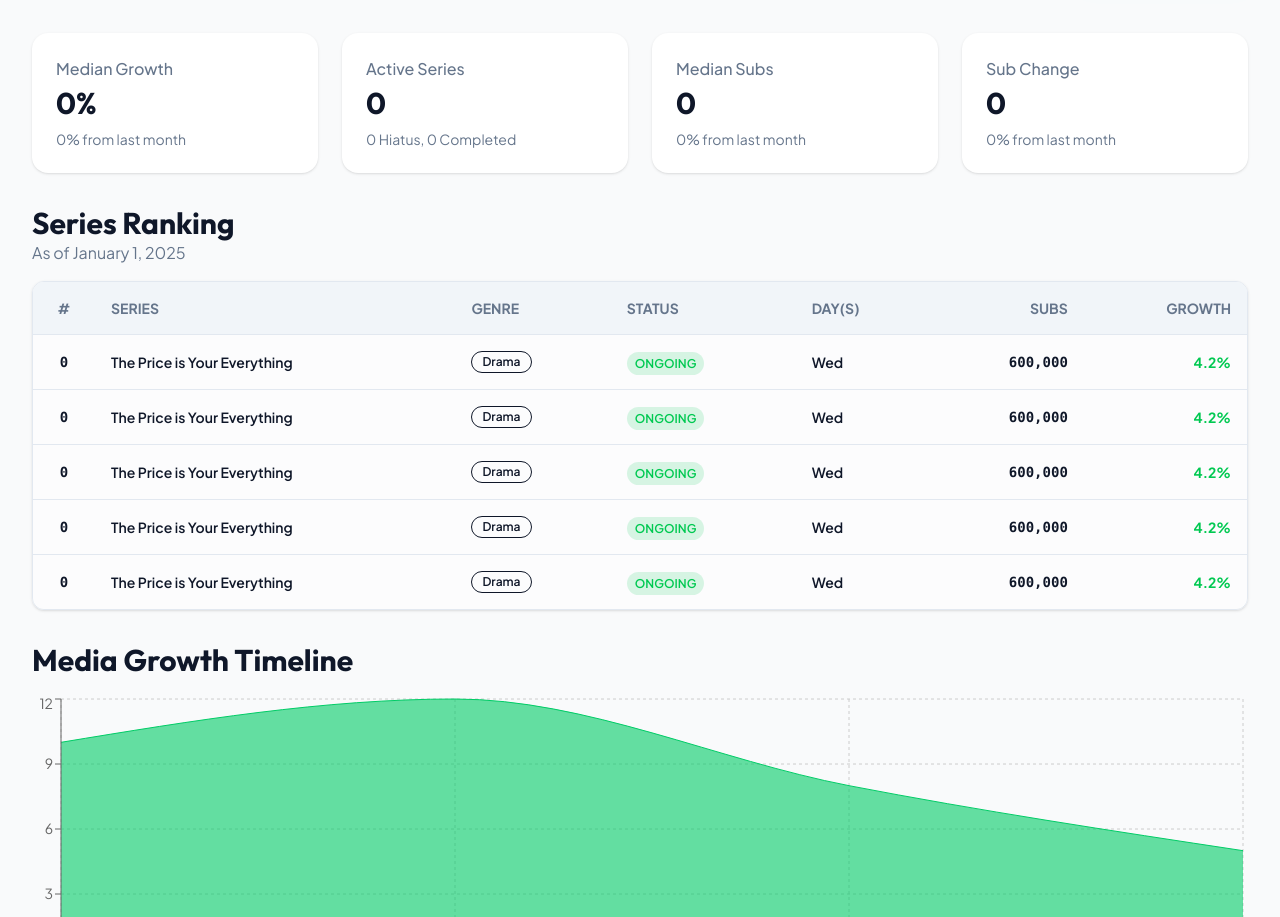
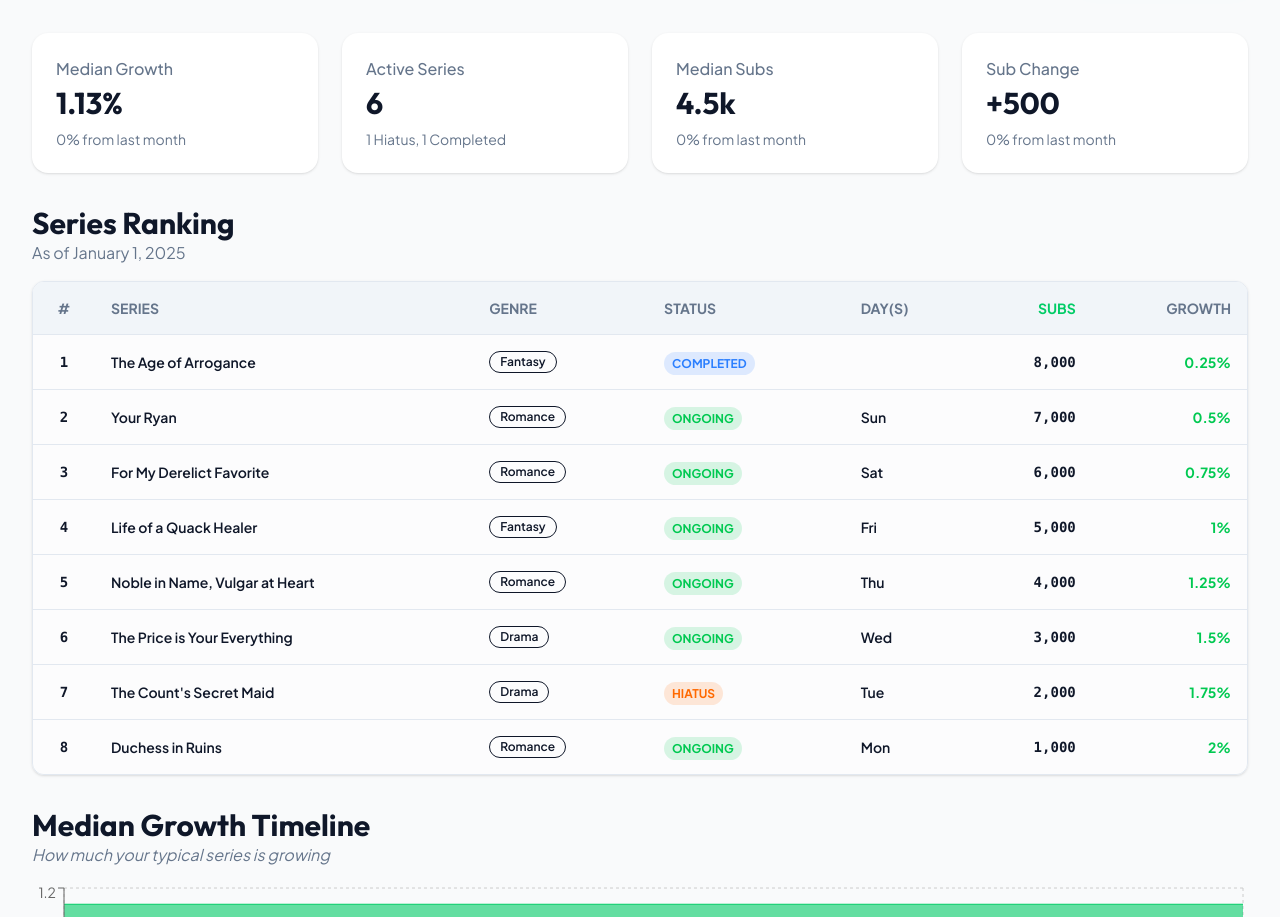
Before and after one commit to PresidentTree94/toon-track, a Next.js app: page / in a window 1280 px wide. Shown: the part 175-1092 px from the top of the page. Built offline with nearby package versions, Linux system fonts and the light colour scheme.

Commit message:
Coded most calculations on Dashboard.

```diff
--- a/app/library/page.tsx
+++ b/app/library/page.tsx
@@ -41,7 +41,7 @@ export default function Library() {
       <section className="flex flex-col md:flex-row justify-between md:items-center gap-4">
         <div className="text-center md:text-left flex-1">
           <h1>Library</h1>
-          <h4 className="mt-1">Manage and browse your 8 tracked series</h4>
+          <h4 className="mt-1">Manage and browse your <span className="font-bold">{filtered.length === data.length ? data.length : filtered.length + "/" + data.length}</span> tracked series</h4>
         </div>
         <div className="flex gap-3 text-sm">
           <div className="flex items-center gap-2 bg-card px-3 py-2 shadow-sm rounded-full flex-1 md:flex-none md:w-64 border border-transparent focus-within:border-primary">
--- a/app/page.tsx
+++ b/app/page.tsx
@@ -1,16 +1,54 @@
 "use client";
 import Stat from "@/components/Stat";
 import { Plus } from "lucide-react";
+import { useState } from "react";
 import { AreaChart, Area, XAxis, YAxis, CartesianGrid, Tooltip, ResponsiveContainer } from "recharts";
 
 export default function Home() {
 
-  const data = [
-    {month: "Jan 25", value: 10},
-    {month: "Feb 25", value: 12},
-    {month: "Mar 25", value: 8},
-    {month: "Apr 25", value: 5}
+  const toons = [
+    {title: "Duchess in Ruins", genre: "Romance", cover: "https://image-comic.pstatic.net/webtoon/833243/thumbnail/thumbnail_IMAG21_ea781ae5-07d1-478b-b9d0-86ebbfc4d9ea.jpg", status: "Ongoing", subs: 1000, lubs: 500, growth: 2, day: "Mon"},
+    {title: "The Count's Secret Maid", genre: "Drama", cover: "https://image-comic.pstatic.net/webtoon/830106/thumbnail/thumbnail_IMAG21_c2616743-6c0a-47d9-af22-bc8dfe5c7b5b.jpg", status: "Hiatus", subs: 2000, lubs: 1500, growth: 1.75, day: "Tue"},
+    {title: "The Price is Your Everything", genre: "Drama", cover: "https://image-comic.pstatic.net/webtoon/817998/thumbnail/thumbnail_IMAG21_070dfac2-b3d0-47ac-a3a6-e28e62342119.jpg", status: "Ongoing", subs: 3000, lubs: 2500, growth: 1.5, day: "Wed"},
+    {title: "Noble in Name, Vulgar at Heart", genre: "Romance", cover: "https://image-comic.pstatic.net/webtoon/839386/thumbnail/thumbnail_IMAG21_5525eed5-542b-433f-b6d5-02861139d9b9.jpg", status: "Ongoing", subs: 4000, lubs: 3500, growth: 1.25, day: "Thu"},
+    {title: "Life of a Quack Healer", genre: "Fantasy", cover: "https://image-comic.pstatic.net/webtoon/808757/thumbnail/thumbnail_IMAG21_334dccd8-0a91-4063-84b0-77f0fcb85245.jpg", status: "Ongoing", subs: 5000, lubs: 4500, growth: 1, day: "Fri"},
+    {title: "For My Derelict Favorite", genre: "Romance", cover: "https://image-comic.pstatic.net/webtoon/794155/thumbnail/thumbnail_IMAG21_02e36070-2f60-49c1-849a-ceae6e2d1847.jpg", status: "Ongoing", subs: 6000, lubs: 5500, growth: 0.75, day: "Sat"},
+    {title: "Your Ryan", genre: "Romance", cover: "https://image-comic.pstatic.net/webtoon/841490/thumbnail/thumbnail_IMAG21_83cf1102-b8b4-44e0-8ccf-44a585821ddc.jpg", status: "Ongoing", subs: 7000, lubs: 6500, growth: 0.5, day: "Sun"},
+    {title: "The Age of Arrogance", genre: "Fantasy", cover: "https://image-comic.pstatic.net/webtoon/814538/thumbnail/thumbnail_IMAG21_37b888c5-d7d7-4722-95b2-2be5687efdda.jpg", status: "Completed", subs: 8000, lubs: 7500, growth: 0.25, day: ""}
   ]
+
+  function median(values: number[]) {
+    const sorted = values.sort((a, b) => a - b);
+    const mid = Math.floor(sorted.length / 2);
+    return sorted.length % 2 !== 0 ? sorted[mid] : (sorted[mid - 1] + sorted[mid]) / 2;
+  }
+
+  const medianGrowth = median(toons.map(item => item.growth));
+  const medianSubs = median(toons.map(item => item.subs));
+  const medianSubChange = median(toons.map(item => item.subs - item.lubs));
+
+  const graphs = [
+    {title: "Median Growth Timeline", tagline: "How much your typical series is growing", data: [{month: "Jan 25", value: medianGrowth}, {month: "Feb 25", value: medianGrowth}]},
+    {title: "Median Subs Timeline", tagline: "What your typical series following looks like", data: [{month: "Jan 25", value: medianSubs}, {month: "Feb 25", value: medianSubs}]},
+    {title: "Median Sub Change Timeline", tagline: "How much your typical series gained/lost", data: [{month: "Jan 25", value: medianSubChange}, {month: "Feb 25", value: medianSubChange}]}
+  ]
+
+  const completed = toons.filter(item => item.status === "Completed").length;
+  const hiatus = toons.filter(item => item.status === "Hiatus").length;
+  const ongoing = toons.length - hiatus - completed;
+
+  const [sortKey, setSortKey] = useState<keyof typeof toons[number]>("subs");
+  const [sortedToons, setSortedToons] = useState(() => [...toons].sort((a, b) => b.subs - a.subs));
+
+  function sortBy(key: keyof typeof toons[number]) {
+    setSortKey(key);
+    const sorted = [...sortedToons].sort((a, b) => {
+      const valA = Number(a[key]);
+      const valB = Number(b[key]);
+      return valB - valA;
+    });
+    setSortedToons(sorted);
+  }
 
   return (
     <>
@@ -22,10 +60,10 @@ export default function Home() {
         <button className="bg-primary text-white px-6 py-2 flex items-center rounded-full text-sm font-bold gap-2 shadow-lg shadow-primary/20"><Plus className="h-4 w-auto" />Add Webtoon</button>
       </section>
       <section className="grid grid-cols-1 sm:grid-cols-2 lg:grid-cols-4 gap-6">
-        <Stat heading="Median Growth" number="0%" />
-        <Stat heading="Active Series" subheading="0 Hiatus, 0 Completed" />
-        <Stat heading="Median Subs" />
-        <Stat heading="Sub Change" />
+        <Stat heading="Median Growth" number={medianGrowth.toFixed(2) + "%"} />
+        <Stat heading="Active Series" number={ongoing.toString()} subheading={`${hiatus} Hiatus, ${completed} Completed`} />
+        <Stat heading="Median Subs" number={(medianSubs / 1000) + "k"} />
+        <Stat heading="Sub Change" number={medianSubChange > 0 ? "+" + medianSubChange : "-" + medianSubChange} />
       </section>
       <section>
         <h2>Series Ranking</h2>
@@ -39,64 +77,46 @@ export default function Home() {
                 <th className="text-left">Genre</th>
                 <th className="text-left">Status</th>
                 <th className="text-left">Day(s)</th>
-                <th className="text-right">Subs</th>
-                <th className="text-right">Growth</th>
+                <th className={`text-right cursor-pointer ${sortKey === "subs" && "text-primary"}`} onClick={() => sortBy("subs")}>Subs</th>
+                <th className={`text-right cursor-pointer ${sortKey === "growth" && "text-primary"}`} onClick={() => sortBy("growth")}>Growth</th>
               </tr>
             </thead>
             <tbody className="text-emph">
-              <tr className="border-t border-slate-200">
-                <td className="text-center font-bold font-mono">0</td>
-                <td className="text-left font-semibold"><div className="line-clamp-2">The Price is Your Everything</div></td>
-                <td className="text-left text-xs font-semibold"><span className="border px-2.5 py-0.5 rounded-xl inline-block">Drama</span></td>
-                <td className="text-left"><span className="text-xs font-semibold px-2 py-1 rounded-full text-green-500 bg-green-500/15">ONGOING</span></td>
-                <td className="text-left font-semibold">Wed</td>
-                <td className="text-right font-mono font-bold">600,000</td>
-                <td className="text-right text-green-500 font-bold">4.2%</td>
+              {sortedToons.map((t, index) => {
+                let statusColor;
+                switch (t.status) {
+                  case "Ongoing":
+                    statusColor = "text-green-500 bg-green-500/15";
+                    break;
+                  case "Hiatus":
+                    statusColor = "text-orange-500 bg-orange-500/15";
+                    break;
+                  case "Completed":
+                    statusColor = "text-blue-500 bg-blue-500/15"
+                    break;
+                }
+                return (
+                  <tr key={index} className="border-t border-slate-200">
+                    <td className="text-center font-bold font-mono">{index + 1}</td>
+                    <td className="text-left font-semibold"><div className="line-clamp-2">{t.title}</div></td>
+                    <td className="text-left text-xs font-semibold"><span className="border px-2.5 py-0.5 rounded-xl inline-block">{t.genre}</span></td>
+                    <td className="text-left"><span className={`text-xs font-bold px-2 py-1 rounded-full ${statusColor}`}>{t.status.toUpperCase()}</span></td>
+                    <td className="text-left font-semibold">{t.day}</td>
+                    <td className="text-right font-mono font-bold">{new Intl.NumberFormat().format(t.subs)}</td>
+                    <td className="text-right text-green-500 font-bold">{t.growth}%</td>
                   </tr>
-              <tr className="border-t border-slate-200">
-                <td className="text-center font-bold font-mono">0</td>
-                <td className="text-left font-semibold"><div className="line-clamp-2">The Price is Your Everything</div></td>
-                <td className="text-left text-xs font-semibold"><span className="border px-2.5 py-0.5 rounded-xl inline-block">Drama</span></td>
-                <td className="text-left"><span className="text-xs font-semibold px-2 py-1 rounded-full text-green-500 bg-green-500/15">ONGOING</span></td>
-                <td className="text-left font-semibold">Wed</td>
-                <td className="text-right font-mono font-bold">600,000</td>
-                <td className="text-right text-green-500 font-bold">4.2%</td>
-              </tr>
-              <tr className="border-t border-slate-200">
-                <td className="text-center font-bold font-mono">0</td>
-                <td className="text-left font-semibold"><div className="line-clamp-2">The Price is Your Everything</div></td>
-                <td className="text-left text-xs font-semibold"><span className="border px-2.5 py-0.5 rounded-xl inline-block">Drama</span></td>
-                <td className="text-left"><span className="text-xs font-semibold px-2 py-1 rounded-full text-green-500 bg-green-500/15">ONGOING</span></td>
-                <td className="text-left font-semibold">Wed</td>
-                <td className="text-right font-mono font-bold">600,000</td>
-                <td className="text-right text-green-500 font-bold">4.2%</td>
-              </tr>
-              <tr className="border-t border-slate-200">
-                <td className="text-center font-bold font-mono">0</td>
-                <td className="text-left font-semibold"><div className="line-clamp-2">The Price is Your Everything</div></td>
-                <td className="text-left text-xs font-semibold"><span className="border px-2.5 py-0.5 rounded-xl inline-block">Drama</span></td>
-                <td className="text-left"><span className="text-xs font-semibold px-2 py-1 rounded-full text-green-500 bg-green-500/15">ONGOING</span></td>
-                <td className="text-left font-semibold">Wed</td>
-                <td className="text-right font-mono font-bold">600,000</td>
-                <td className="text-right text-green-500 font-bold">4.2%</td>
-              </tr>
-              <tr className="border-t border-slate-200">
-                <td className="text-center font-bold font-mono">0</td>
-                <td className="text-left font-semibold"><div className="line-clamp-2">The Price is Your Everything</div></td>
-                <td className="text-left text-xs font-semibold"><span className="border px-2.5 py-0.5 rounded-xl inline-block">Drama</span></td>
-                <td className="text-left"><span className="text-xs font-semibold px-2 py-1 rounded-full text-green-500 bg-green-500/15">ONGOING</span></td>
-                <td className="text-left font-semibold">Wed</td>
-                <td className="text-right font-mono font-bold">600,000</td>
-                <td className="text-right text-green-500 font-bold">4.2%</td>
-              </tr>
+                );
+              })}
             </tbody>
           </table>
         </div>
       </section>
-      <section>
-        <h2 className="mb-4">Media Growth Timeline</h2>
-        <ResponsiveContainer width="100%" height={300}>
-          <AreaChart data={data}>
+      {graphs.map((g, index) =>
+        <section key={index}>
+          <h2>{g.title}</h2>
+          <i>{g.tagline}</i>
+          <ResponsiveContainer width="100%" height={300} className="mt-4">
+            <AreaChart data={g.data}>
               <CartesianGrid strokeDasharray="3 3" />
               <XAxis dataKey="month" fontSize={14} />
               <YAxis width="auto" fontSize={14} />
@@ -105,30 +125,7 @@ export default function Home() {
             </AreaChart>
           </ResponsiveContainer>
         </section>
-      <section>
-        <h2 className="mb-4">Median Subs Timeline</h2>
-        <ResponsiveContainer width="100%" height={300}>
-          <AreaChart data={data}>
-            <CartesianGrid strokeDasharray="3 3" />
-            <XAxis dataKey="month" fontSize={14} />
-            <YAxis width="auto" fontSize={14} />
-            <Tooltip />
-            <Area type="monotone" dataKey="value" stroke="hsl(150, 100%, 40%)" fill="hsl(150, 100%, 40%)" />
-          </AreaChart>
-        </ResponsiveContainer>
-      </section>
-      <section>
-        <h2 className="mb-4">Median Sub Change Timeline</h2>
-        <ResponsiveContainer width="100%" height={300}>
-          <AreaChart data={data}>
-            <CartesianGrid strokeDasharray="3 3" />
-            <XAxis dataKey="month" fontSize={14} />
-            <YAxis width="auto" fontSize={14} />
-            <Tooltip />
-            <Area type="monotone" dataKey="value" stroke="hsl(150, 100%, 40%)" fill="hsl(150, 100%, 40%)" />
-          </AreaChart>
-        </ResponsiveContainer>
-      </section>
+      )}
     </>
   );
 }
```
Lines whose indentation alone changed are shown as unchanged.
